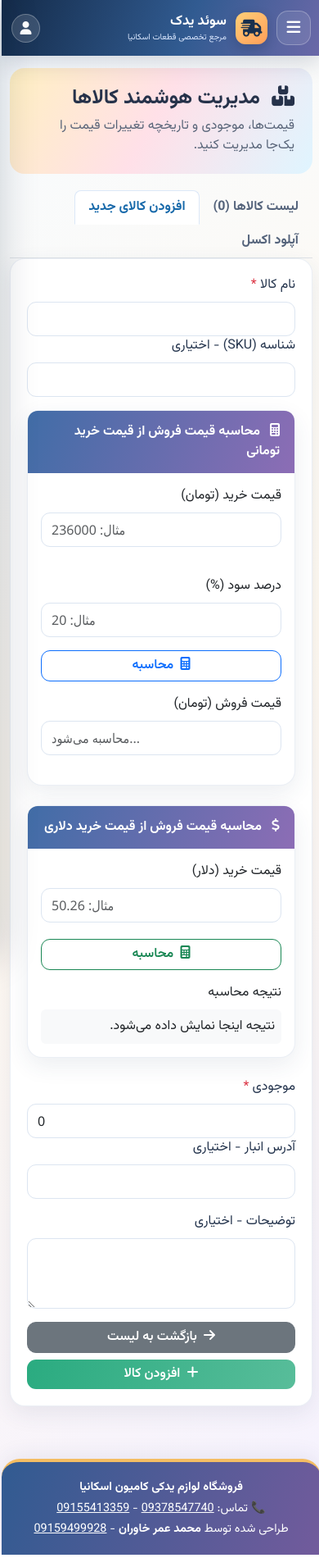
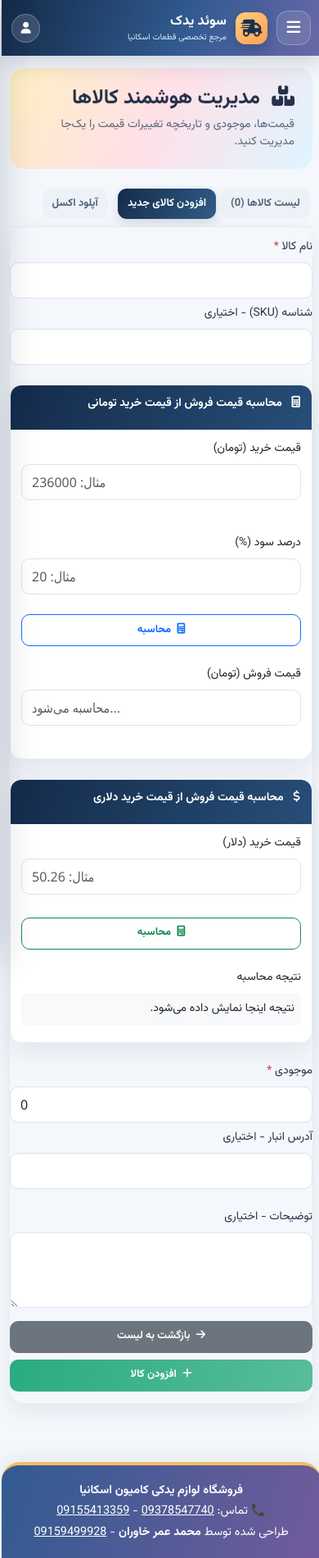
Before and after one commit to irancell939-dotcom/swed_yadak, a Flask app: page /products in a window 390 px wide, after a click on "افزودن کالای جدید". Shown: the whole page at 82% size. Run offline with Flask 3, Linux system fonts and the light colour scheme; the visitor is signed in with stand-in values (Sample User, id 1); data that the repository does not hold is empty; parts of the project's set-up code (start-up, migrations or seed data) failed here and were passed over; some libraries are stand-ins or nearby versions.

Commit message:
Update products.html

```diff
--- a/templates/products.html
+++ b/templates/products.html
@@ -770,4 +770,53 @@ document.addEventListener('DOMContentLoaded', function() {
     });
 });
 </script>
+
+<style id="swed-responsive-polish">
+:root{--sw-navy:#142b4a;--sw-red:#df3444;--sw-ink:#263449;--sw-muted:#718096;--sw-line:#e7edf4;--sw-soft:#f4f7fb;--sw-shadow:0 12px 32px rgba(20,43,74,.08)}
+body{background:#f4f7fb!important;color:var(--sw-ink)}
+.container,.container-fluid{max-width:1500px}
+.card{border:1px solid var(--sw-line)!important;border-radius:18px!important;box-shadow:var(--sw-shadow)!important;overflow:hidden;margin-bottom:22px;transition:box-shadow .2s}
+.card:hover{transform:none!important;box-shadow:0 15px 36px rgba(20,43,74,.11)!important}
+.card-header{padding:15px 18px!important;min-height:54px;background:linear-gradient(115deg,var(--sw-navy),#274e78)!important;color:#fff!important;border:0!important}
+.card-header h4,.card-header h5,.card-header h6{font-weight:800;margin:0}
+.card-body{padding:clamp(14px,2vw,24px)!important}
+.btn{border-radius:10px!important;font-weight:650;min-height:39px}
+.btn-primary,.btn-scania{background:linear-gradient(120deg,var(--sw-red),#b91f35)!important;border:0!important}
+.form-control,.form-select{border:1px solid #dce4ee!important;border-radius:10px!important;min-height:43px;padding:9px 12px!important;background-color:#fff}
+.form-control:focus,.form-select:focus{border-color:#e34b59!important;box-shadow:0 0 0 .2rem rgba(223,52,68,.12)!important}
+.table-responsive{border-radius:12px;max-width:100%;-webkit-overflow-scrolling:touch}
+.table{margin-bottom:0;vertical-align:middle}
+.table thead th{background:#eef3f9;color:#29415f;font-weight:800;white-space:nowrap;border-bottom:1px solid #dfe7f0;padding:13px 12px}
+.table tbody td{padding:12px;border-color:#edf1f6;vertical-align:middle}
+.table tbody tr:hover{background:#f8fafd}
+.nav-tabs{gap:6px;flex-wrap:nowrap;overflow-x:auto;overflow-y:hidden;white-space:nowrap;padding:4px 3px 10px;border-bottom:1px solid var(--sw-line);scrollbar-width:thin}
+.nav-tabs .nav-link{border:0!important;border-radius:11px!important;color:#52647a;font-weight:750;padding:11px 15px;background:#edf2f8}
+.nav-tabs .nav-link.active{color:#fff!important;background:linear-gradient(120deg,var(--sw-navy),#315d88)!important;box-shadow:0 5px 14px rgba(20,43,74,.15)}
+.tab-content{border:0!important;background:transparent;padding:14px 0!important}
+.modal-content{border:0;border-radius:18px;overflow:hidden;box-shadow:0 20px 60px rgba(10,25,45,.2)}
+.modal-header{background:linear-gradient(120deg,var(--sw-navy),#315d88);color:#fff;border:0}
+.modal-header .btn-close{filter:invert(1)}
+.badge{border-radius:8px;padding:.45em .65em}
+.invoice-paper{border:1px solid var(--sw-line)!important;border-radius:18px!important;box-shadow:var(--sw-shadow)!important;padding:clamp(12px,2vw,24px)!important;background:#fff}
+.invoice-header{padding:14px 8px 18px;border-bottom:2px dashed #dce4ee!important}
+.invoice-header h4{font-weight:900!important;color:var(--sw-red)!important}
+.invoice-items{max-height:none!important;overflow:visible!important}
+.payment-section{border:1px solid var(--sw-line);background:#f6f8fc!important;border-radius:14px!important}
+input[type=number],input.input-number{direction:ltr;text-align:left;font-variant-numeric:tabular-nums}
+@media(max-width:767.98px){
+ body{font-size:14px}.container,.container-fluid{padding-left:12px!important;padding-right:12px!important}
+ .card{border-radius:14px!important;margin-bottom:15px}.card-header{padding:12px 14px!important}
+ .card-body{padding:13px!important}.table-responsive{margin:0 -2px;width:calc(100% + 4px)}
+ .table{min-width:650px;font-size:13px}.table thead th,.table tbody td{padding:10px 9px}
+ .nav-tabs .nav-link{padding:9px 12px;font-size:13px}
+ .row>[class*=col-]{margin-bottom:8px}.btn{font-size:13px;padding:8px 11px}
+ .modal-dialog{margin:9px}.modal-body{padding:14px!important}.modal-footer{gap:7px}
+ .invoice-paper{padding:12px!important;min-height:0!important}.invoice-header{margin-bottom:12px}
+ .invoice-items{overflow-x:auto!important}.invoice-items .table{min-width:560px}
+ .payment-section{padding:12px!important;margin-top:14px!important}
+ h3{font-size:1.18rem}h4{font-size:1.08rem}h5{font-size:1rem}
+}
+@media(min-width:768px) and (max-width:1100px){.table{font-size:13px}.card-body{padding:17px!important}}
+@media print{body{background:#fff!important}.card{box-shadow:none!important;border:0!important}.btn,.nav-tabs,.navbar,.app-drawer,.drawer-backdrop{display:none!important}}
+</style>
 {% endblock %}
```
